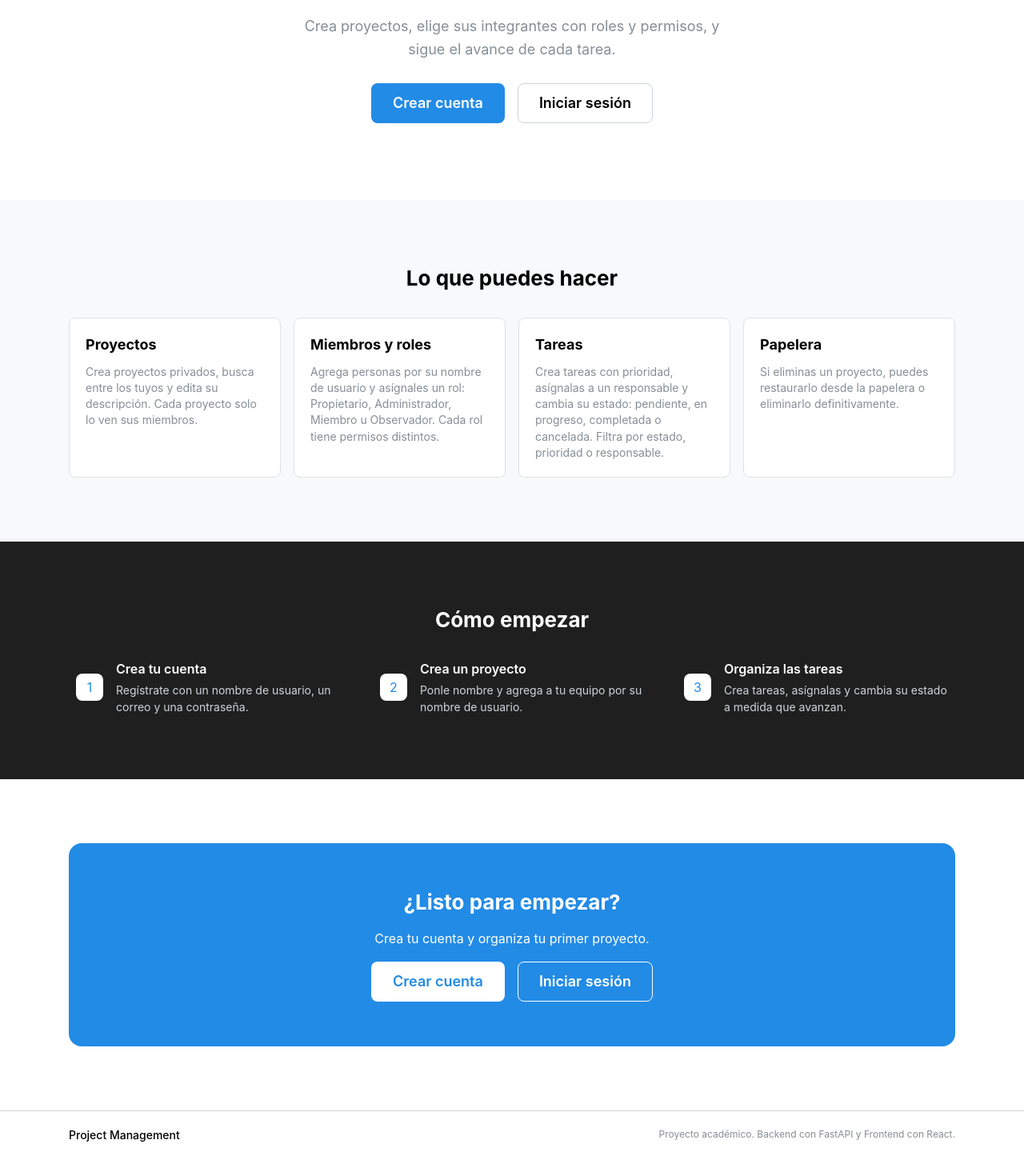
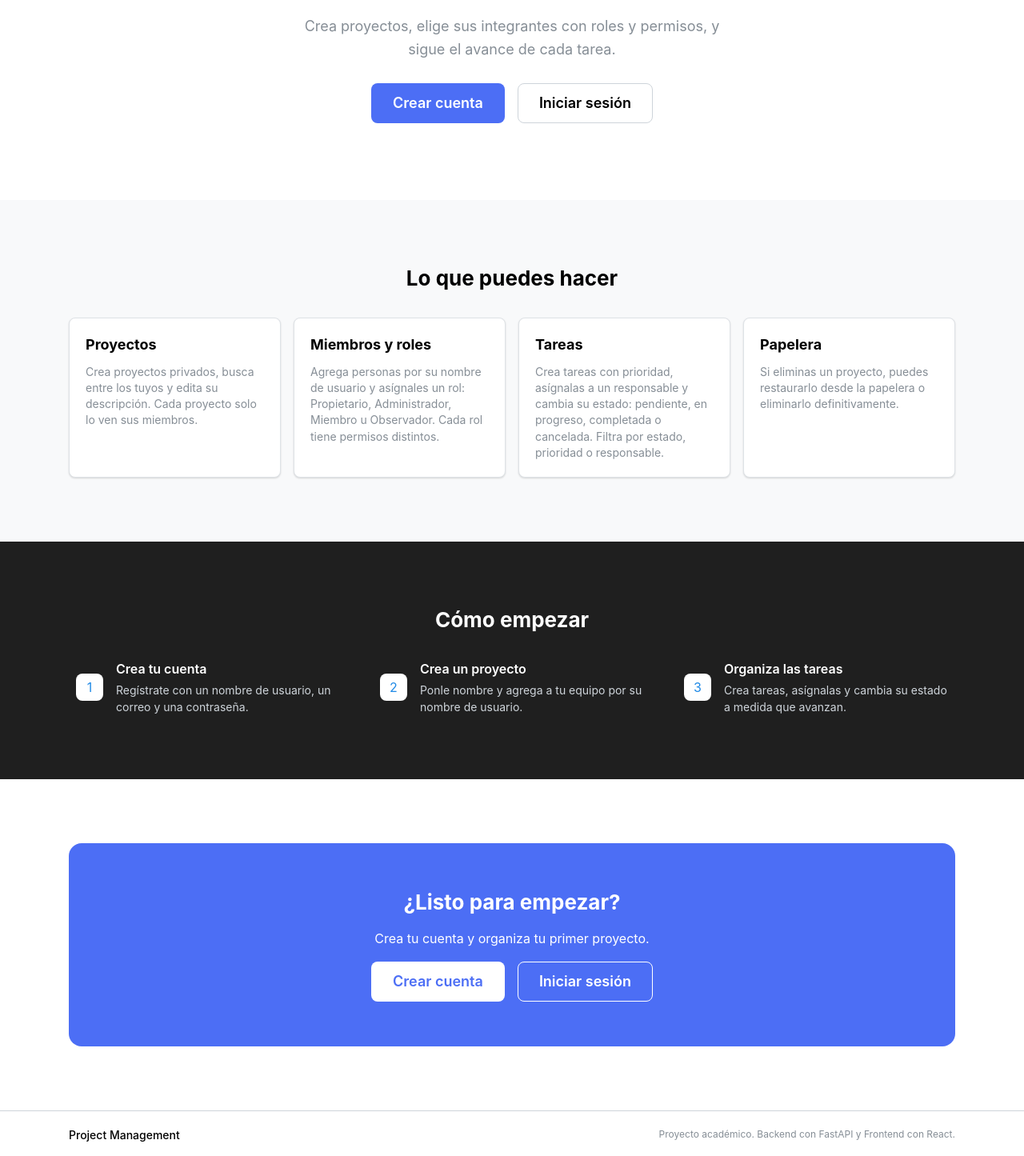
Before and after one commit to Josdasim/project-management-frontend, a React (Vite) app: page / in a window 1280 px wide. Shown: the part 365-1810 px from the top of the page at 80% size. Built offline with nearby package versions, Linux system fonts and the light colour scheme; no server answers.

Commit message:
styles: Agregando tema

```diff
--- a/src/app/AppLayout.jsx
+++ b/src/app/AppLayout.jsx
@@ -19,7 +19,9 @@ function AppLayout() {
         <Container size="lg" h="100%">
           <Group h="100%" justify="space-between">
             <Group>
-              <Title order={4}>{APP_NAME}</Title>
+              <Title order={4} c="var(--mantine-primary-color-filled)">
+                {APP_NAME}
+              </Title>
               {navButton('/projects', 'Proyectos')}
             </Group>
 
@@ -48,7 +50,7 @@ function AppLayout() {
         </Container>
       </AppShell.Header>
 
-      <AppShell.Main>
+      <AppShell.Main bg="var(--mantine-primary-color-0)">
         <Container size="lg">
           <Outlet />
         </Container>
--- /dev/null
+++ b/src/app/theme.js
@@ -0,0 +1,12 @@
+import { Card, createTheme } from "@mantine/core";
+
+export const theme = createTheme({
+    primaryColor: 'indigo',
+    defaultRadius: 'md',
+    cursorType: 'pointer',
+    headings: {fontWeight: '700'},
+    components: {
+        Card: { defaultProps: { shadow: 'xs'}},
+        Paper: { defaultProps: { shadow: 'xs'}}
+    }
+})
--- a/src/features/landing/pages/LandingPage.jsx
+++ b/src/features/landing/pages/LandingPage.jsx
@@ -127,14 +127,14 @@ function LandingPage() {
           ta="center"
           gap="md"
           p={{ base: 'xl', sm: 56 }}
-          bg="blue.6"
+          bg="var(--mantine-primary-color-filled)"
           c="white"
           style={{ borderRadius: 'var(--mantine-radius-lg)' }}
         >
           <Title order={2}>¿Listo para empezar?</Title>
           <Text maw={480}>Crea tu cuenta y organiza tu primer proyecto.</Text>
           <Group>
-            <Button component={Link} to="/register" size="lg" variant="white" color="blue.6">
+            <Button component={Link} to="/register" size="lg" variant="white" color="indigo">
               Crear cuenta
             </Button>
             <Button component={Link} to="/login" size="lg" variant="outline" color="white">
--- a/src/features/projects/components/MemberTab.jsx
+++ b/src/features/projects/components/MemberTab.jsx
@@ -336,7 +336,7 @@ function MembersTab({ project }) {
             : ''
         }
         confirmLabel="Transferir"
-        color="blue"
+        color="indigo"
         loading={transferOwnership.isPending}
         error={actionError}
         onConfirm={handleTransfer}
--- a/src/features/projects/components/ProjectCard.module.css
+++ b/src/features/projects/components/ProjectCard.module.css
@@ -4,7 +4,7 @@
 
 .card:hover,
 .card:focus-visible {
-    border-color: var(--mantine-color-blue-5);
+    border-color: var(--mantine-primary-color-5);
     box-shadow: var(--mantine-shadow-sm);
 }
 
--- a/src/main.jsx
+++ b/src/main.jsx
@@ -9,10 +9,11 @@ import '@mantine/notifications/styles.css'
 import { AuthProvider } from '@/features/auth'
 import App from './app/App'
 import { queryClient } from './app/queryClient'
+import { theme } from './app/theme'
 
 createRoot(document.getElementById('root')).render(
   <StrictMode>
-    <MantineProvider theme={{ cursorType: 'pointer'}}>
+    <MantineProvider theme={theme}>
       <Notifications />
       <QueryClientProvider client={queryClient}>
         <BrowserRouter>
```
